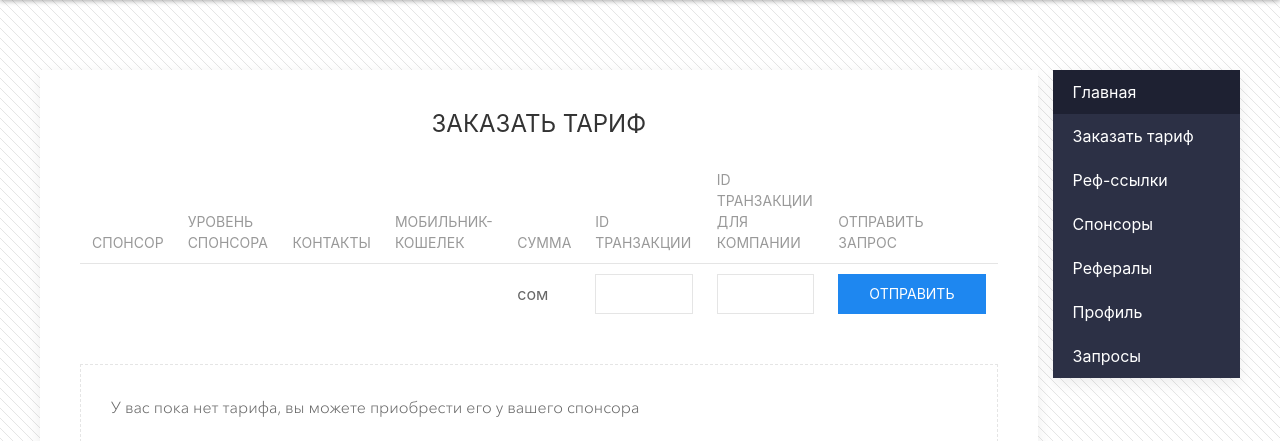
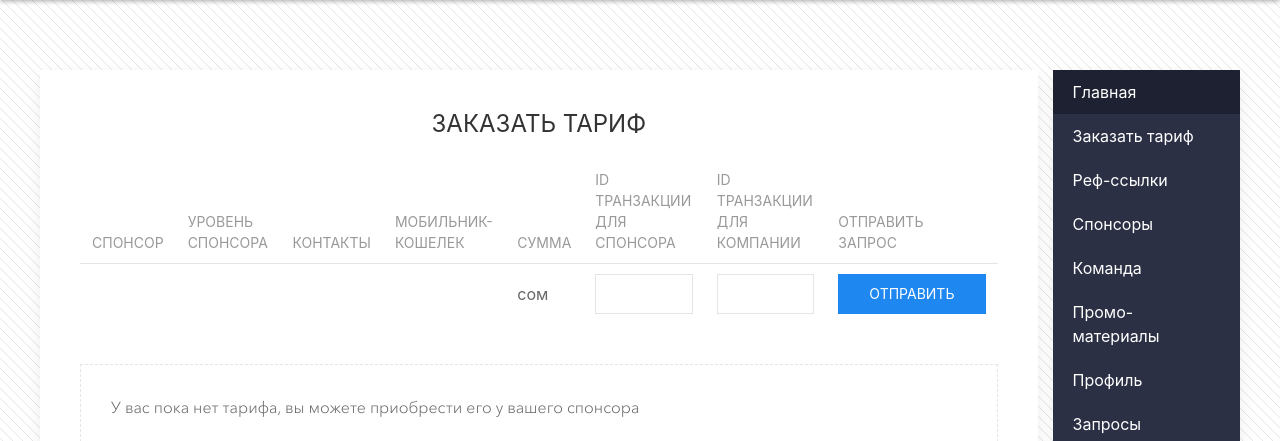
Before and after one commit to katalyzator/marketing, a Django app: page /profile/tarif/ in a window 1280 px wide. Shown: the part 80-521 px from the top of the page. Run offline with Django 3.2, Linux system fonts and the light colour scheme; the visitor is signed in with stand-in values (Sample User, id 1); data comes from the database, SQL or seed files in the repository; data that the repository does not hold is empty; parts of the project's set-up code (start-up, migrations or seed data) failed here and were passed over; some libraries are stand-ins or nearby versions.

Commit message:
some changs

```diff
--- a/main/models.py
+++ b/main/models.py
@@ -67,6 +67,7 @@ class Slider(models.Model):
     class Meta:
         verbose_name = 'Слайдер'
         verbose_name_plural = 'Раздел слайдов'
+        ordering = ['timestamp']
 
     def __unicode__(self):
         return str(self.title)
--- a/templates/partials/profile-sidebar.html
+++ b/templates/partials/profile-sidebar.html
@@ -5,7 +5,8 @@
             <li><a href="{% url 'get_tariff' %}">Заказать тариф</a></li>
             <li><a href="{% url 'profile-ref-urls' %}">Реф-ссылки</a></li>
             <li><a href="{% url 'profile-sponsors' %}">Спонсоры</a></li>
-            <li><a href="{% url 'profile-referals' %}">Рефералы</a></li>
+            <li><a href="{% url 'profile-referals' %}">Команда</a></li>
+            <li><a href="{% url 'profile-settings' %}">Промо-материалы</a></li>
             <li><a href="{% url 'profile-settings' %}">Профиль</a></li>
             <li>
                 <a href="{% url 'profile-requests' %}">
--- a/templates/profile/personal-area-tarif.html
+++ b/templates/profile/personal-area-tarif.html
@@ -19,7 +19,7 @@
                                         <th>Контакты</th>
                                         <th>Мобильник-кошелек</th>
                                         <th>Сумма</th>
-                                        <th>ID транзакции</th>
+                                        <th>ID транзакции для спонсора</th>
                                         <th>ID транзакции для компании</th>
                                         <th>Отправить запрос</th>
                                     </tr>
```
